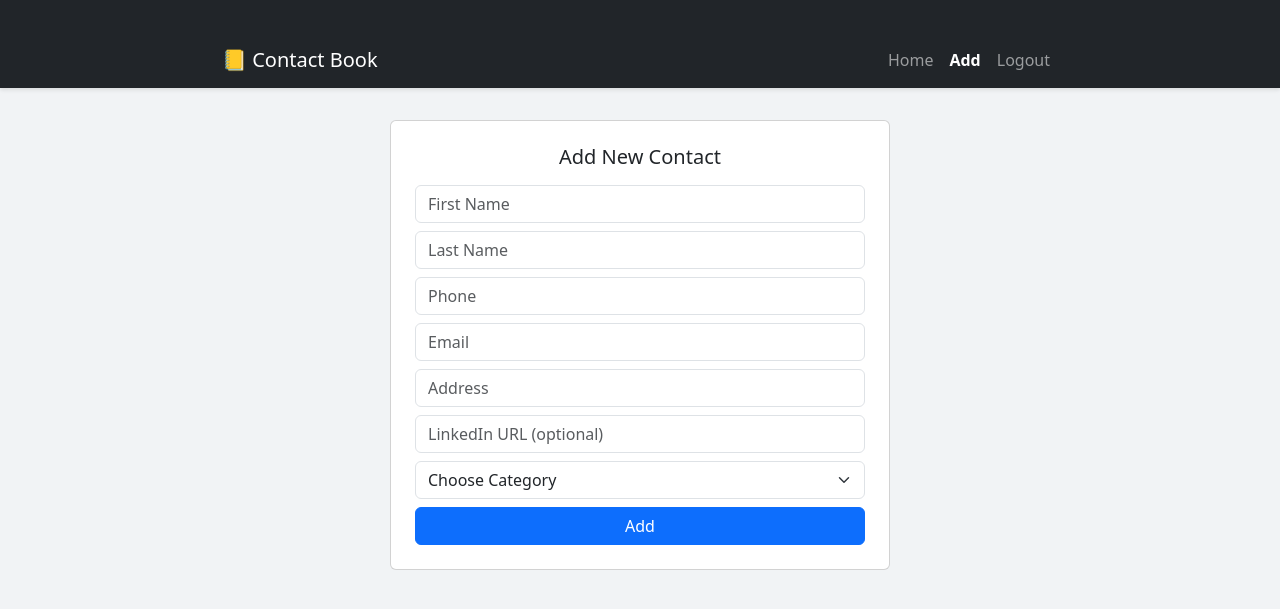
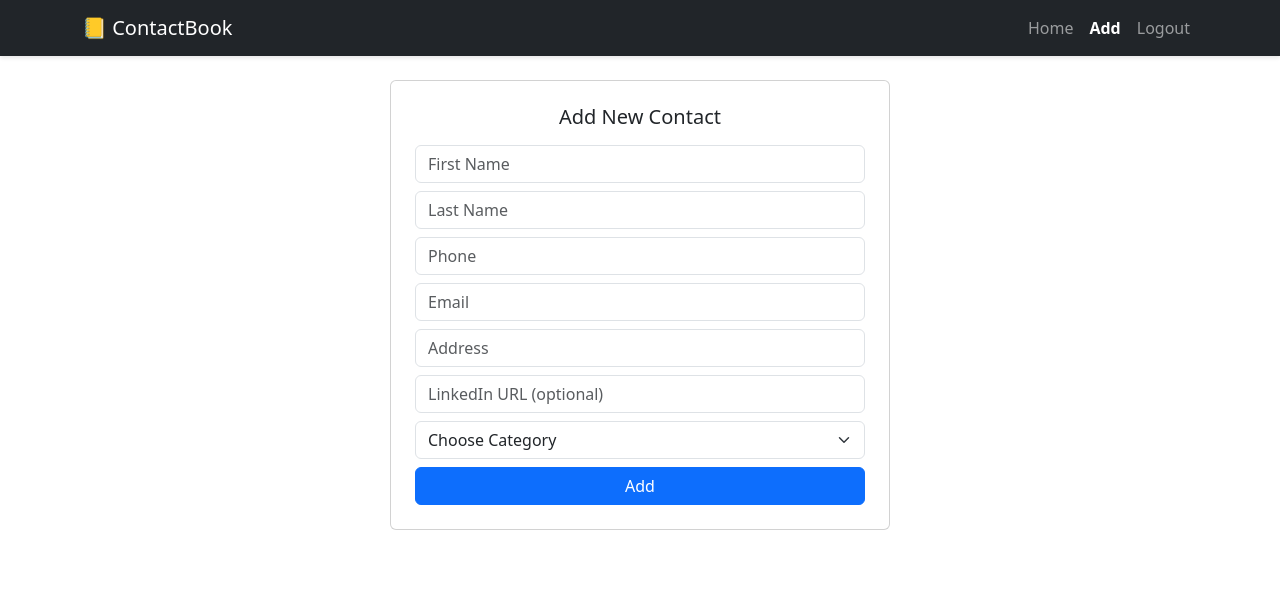
Before and after one commit to Akshay-le/contact-book, a Flask app: page /add in a window 1280 px wide. Shown: the top 609 px of the page. Run offline with Flask 3, Linux system fonts and the light colour scheme; the visitor is signed in with stand-in values (Sample User, id 1).

Commit message:
Update layout.html

```diff
--- a/templates/layout.html
+++ b/templates/layout.html
@@ -2,46 +2,44 @@
 <html lang="en">
 <head>
   <meta charset="UTF-8">
-  <title>Contact Book</title>
+  <meta name="viewport" content="width=device-width, initial-scale=1">
   <link href="https://cdn.jsdelivr.net/npm/bootstrap@5.3.0/dist/css/bootstrap.min.css" rel="stylesheet">
   <style>
-    body { background: #f1f3f5; }
     .navbar { box-shadow: 0 2px 4px rgba(0,0,0,0.1); }
-    .container { max-width: 860px; margin-top: 2rem; }
     .nav-link.active { font-weight: 600; }
   </style>
 </head>
 <body>
-  <nav class="navbar navbar-expand-lg bg-dark navbar-dark">
+  <nav class="navbar navbar-expand-lg navbar-dark bg-dark">
     <div class="container">
-      <a class="navbar-brand" href="{{ url_for('home') }}">📒 Contact Book</a>
-      <div class="collapse navbar-collapse">
+      <a class="navbar-brand" href="{{ url_for('home') }}">📒 ContactBook</a>
+      <button class="navbar-toggler" type="button" data-bs-toggle="collapse" data-bs-target="#navMenu">
+        <span class="navbar-toggler-icon"></span>
+      </button>
+      <div class="collapse navbar-collapse" id="navMenu">
         <ul class="navbar-nav ms-auto">
           {% if 'username' in session %}
-            {% for name, route in [('Home', 'home'), ('Add', 'add_contact'), ('Logout', 'logout')] %}
-              <li class="nav-item">
-                <a class="nav-link {% if request.endpoint == route %}active{% endif %}" href="{{ url_for(route) }}">{{ name }}</a>
-              </li>
-            {% endfor %}
+            <li class="nav-item"><a class="nav-link {% if request.endpoint=='home' %}active{% endif %}" href="{{ url_for('home') }}">Home</a></li>
+            <li class="nav-item"><a class="nav-link {% if request.endpoint=='add_contact' %}active{% endif %}" href="{{ url_for('add_contact') }}">Add</a></li>
+            <li class="nav-item"><a class="nav-link" href="{{ url_for('logout') }}">Logout</a></li>
           {% else %}
-            {% for name, route in [('Login', 'login'), ('Register', 'register')] %}
-              <li class="nav-item">
-                <a class="nav-link {% if request.endpoint == route %}active{% endif %}" href="{{ url_for(route) }}">{{ name }}</a>
-              </li>
-            {% endfor %}
+            <li class="nav-item"><a class="nav-link {% if request.endpoint=='login' %}active{% endif %}" href="{{ url_for('login') }}">Login</a></li>
+            <li class="nav-item"><a class="nav-link {% if request.endpoint=='register' %}active{% endif %}" href="{{ url_for('register') }}">Register</a></li>
           {% endif %}
         </ul>
       </div>
     </div>
   </nav>
 
-  <div class="container">
-    {% with messages = get_flashed_messages() %}
-      {% for msg in messages %}
-        <div class="alert alert-info">{{ msg }}</div>
+  <div class="container mt-4">
+    {% with msgs = get_flashed_messages() %}
+      {% for m in msgs %}
+        <div class="alert alert-info">{{ m }}</div>
       {% endfor %}
     {% endwith %}
     {% block content %}{% endblock %}
   </div>
+
+  <script src="https://cdn.jsdelivr.net/npm/bootstrap@5.3.0/dist/js/bootstrap.bundle.min.js"></script>
 </body>
 </html>
```
